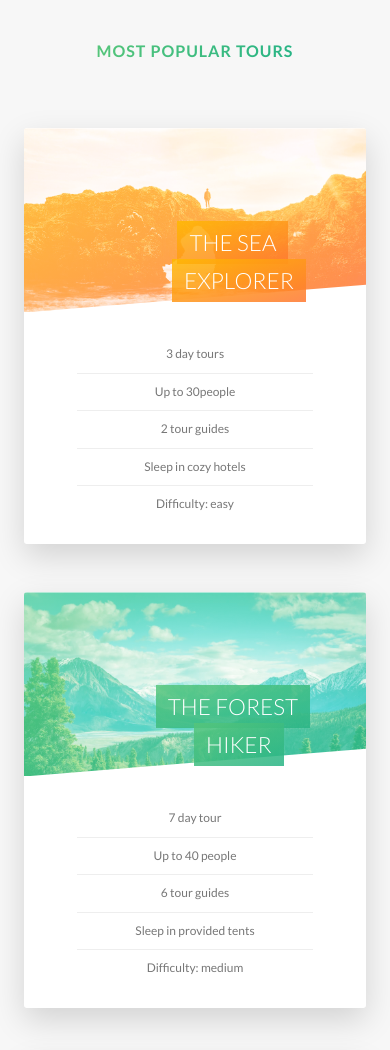
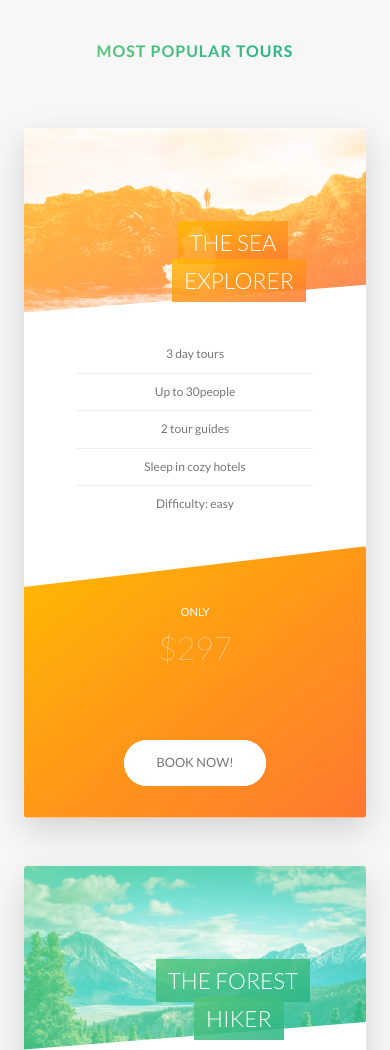
Before and after one commit to SL0TR/advanced-css-and-sass, a website: page index.html in a window 390 px wide. Shown: the part 2469-3519 px from the top of the page. Drawn offline with Linux system fonts and the light colour scheme.

Commit message:
add media queries for card section

```diff
--- a/sass/components/_card.scss
+++ b/sass/components/_card.scss
@@ -150,4 +150,41 @@
     font-weight: 100;
   }
 
+
+  @include respond(tab-port) {
+    height: auto;
+    background-color: $color-white;
+    box-shadow: 0 1.5rem 4rem rgba($color-black, .15);
+
+    &__side {
+      height: auto;
+      position: relative;
+      box-shadow: none;
+
+      &--back {
+        transform: rotateY(0);
+        clip-path: polygon(0 15%,100% 0, 100% 100%, 0 100%);
+      }
+
+    }
+
+    &:hover &__side--front {
+      transform: rotateY(0d);
+    }
+
+    // FRONT SIDE STYLING
+    &__cta {
+      position: relative;
+      top: 0;
+      left: 0;
+      transform: translate(0);
+      padding: 7rem 4rem 4rem 4rem;
+      width: 100%;
+    }
+
+    &__price-value {
+      font-size: 4rem;
+    }
+  }
+
 }
```
Also changed, not shown: css/style.css.
